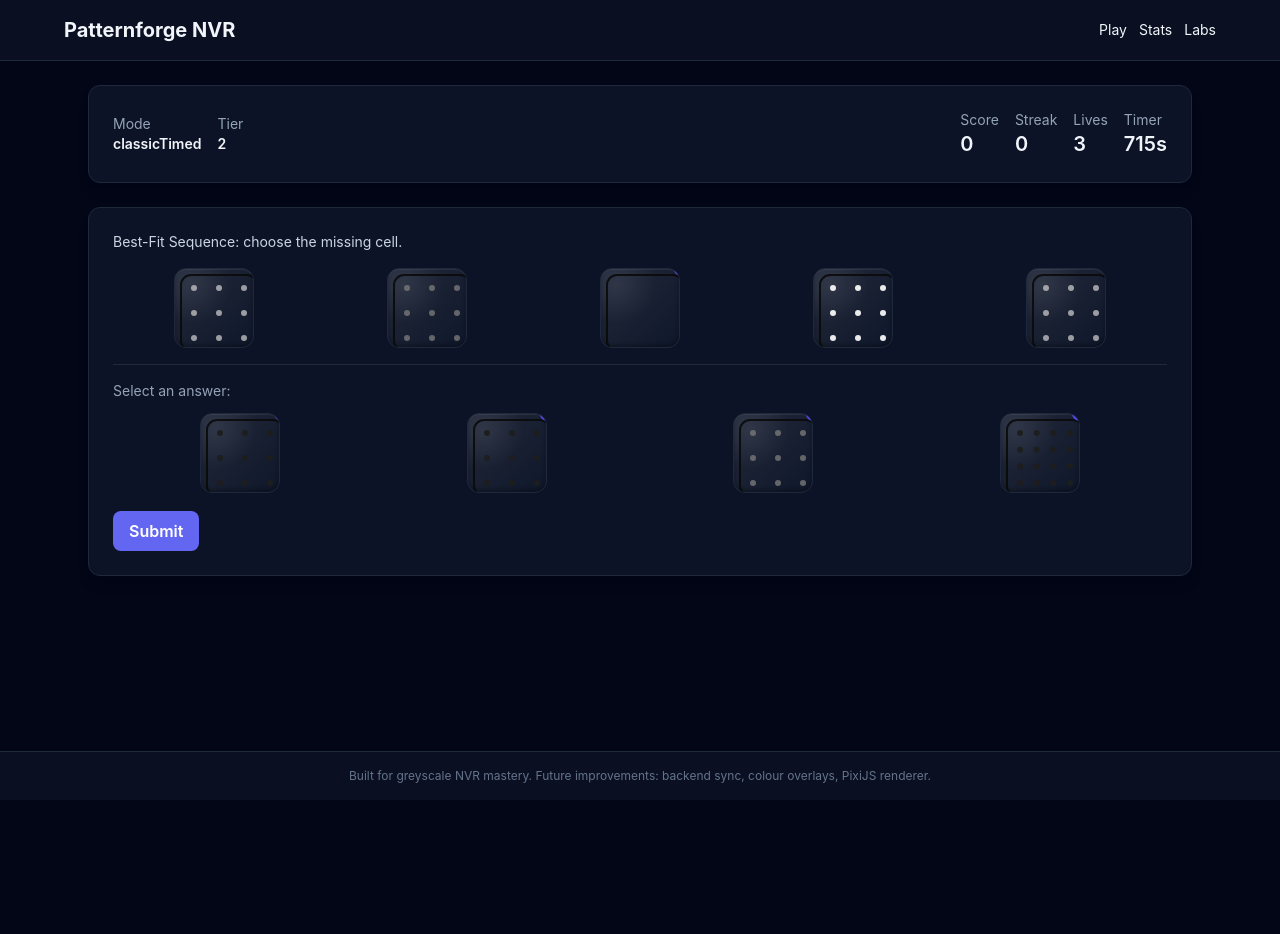
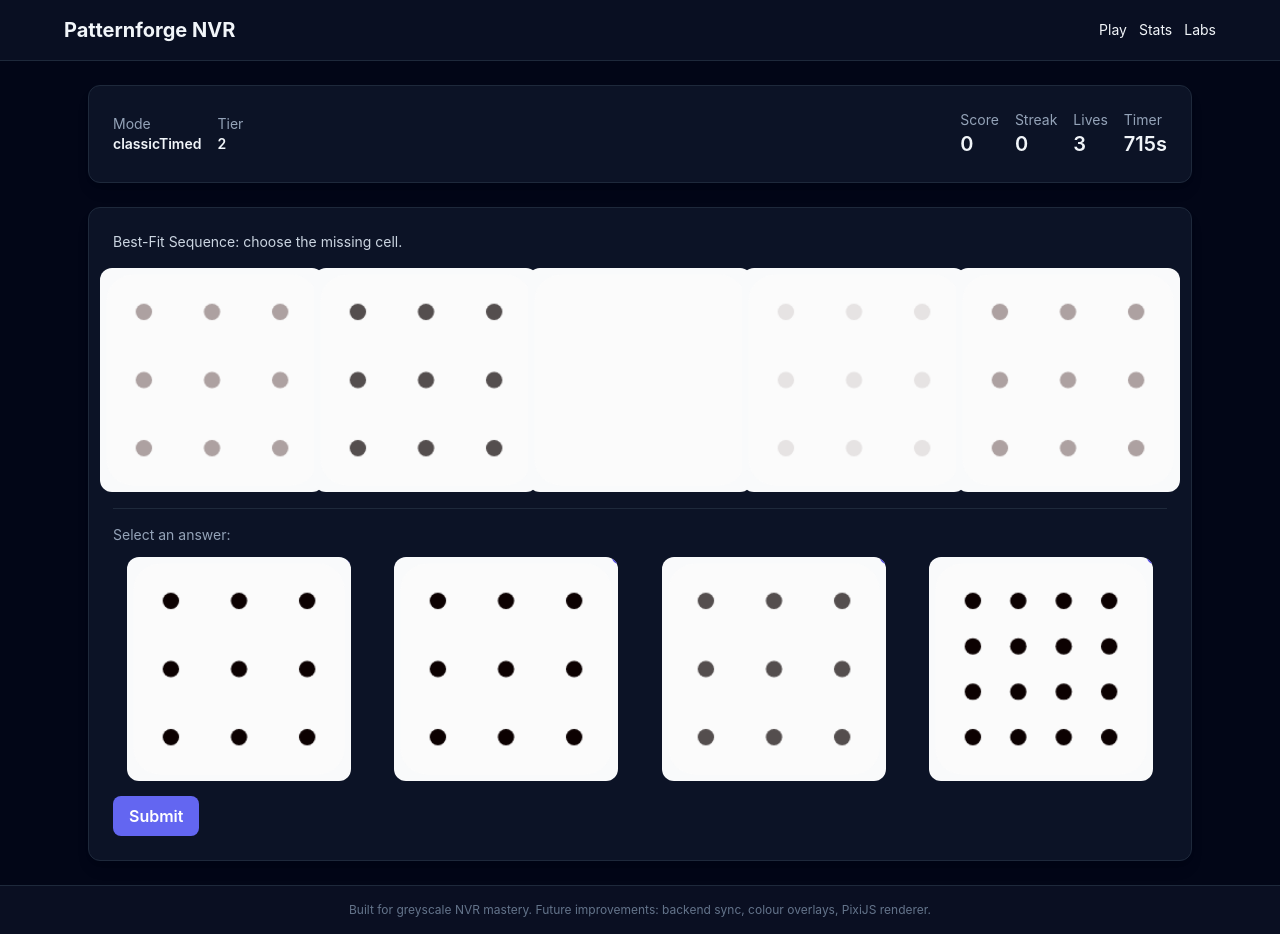
Before and after one commit to Deju2099/patternforge01, an Angular app: page /game in a window 1280 px wide. Before the commit the page ends 800 px from the top, so only its background shows below. Built offline with nearby package versions, Linux system fonts and the light colour scheme.

Commit message:
Restore spacing and highlight for puzzle cells

```diff
--- a/src/app/components/answer-grid/answer-grid.component.html
+++ b/src/app/components/answer-grid/answer-grid.component.html
@@ -1,4 +1,4 @@
-<div class="grid grid-cols-2 md:grid-cols-4 gap-3">
+<div class="grid grid-cols-2 md:grid-cols-4 gap-4">
   <button
     *ngFor="let ans of answers; let idx = index"
     class="focus:outline-none"
--- a/src/app/components/puzzle-board/puzzle-board.component.html
+++ b/src/app/components/puzzle-board/puzzle-board.component.html
@@ -1,4 +1,4 @@
-<div class="grid grid-cols-5 gap-3 justify-items-center">
+<div class="grid grid-cols-5 gap-4 justify-items-center">
   <app-puzzle-cell *ngFor="let cell of cells; let idx = index" [cell]="cell" [label]="cell ? undefined : '?'">
   </app-puzzle-cell>
 </div>
--- a/src/app/components/puzzle-cell/puzzle-cell.component.css
+++ b/src/app/components/puzzle-cell/puzzle-cell.component.css
@@ -1,3 +1,13 @@
 :host {
   display: inline-block;
 }
+
+.answer-highlight {
+  box-shadow: 0 0 0 3px #a5b4fc, 0 12px 18px rgba(0, 0, 0, 0.2);
+  transition: box-shadow 150ms ease, transform 150ms ease;
+}
+
+.answer-highlight:hover {
+  box-shadow: 0 0 0 3px #c7d2fe, 0 12px 18px rgba(0, 0, 0, 0.25);
+  transform: translateY(-1px);
+}
--- a/src/app/components/puzzle-cell/puzzle-cell.component.html
+++ b/src/app/components/puzzle-cell/puzzle-cell.component.html
@@ -1,4 +1,7 @@
-<div class="glass-cell w-20 h-20 flex items-center justify-center relative" [class.border-indigo-400]="selected">
-  <canvas #canvas width="80" height="80" class="absolute inset-1 rounded-lg"></canvas>
+<div
+  class="glass-cell puzzle-cell-size flex items-center justify-center relative p-[3px]"
+  [class.answer-highlight]="selectable && selected"
+>
+  <canvas #canvas width="200" height="200" class="block rounded-lg w-full h-full"></canvas>
   <span *ngIf="label" class="absolute -top-2 -right-2 text-[10px] bg-indigo-600 text-white rounded-full px-1">{{ label }}</span>
 </div>
--- a/src/app/core/services/motif-renderer.service.ts
+++ b/src/app/core/services/motif-renderer.service.ts
@@ -3,14 +3,15 @@ import { CellConfig } from '../models/puzzle.model';
 import { ShadeIndex } from '../models/motif.model';
 
 const SHADE_MAP: Record<ShadeIndex, string> = {
-  0: 'rgba(245,245,245,0.95)',
-  1: 'rgba(200,200,200,0.75)',
-  2: 'rgba(120,120,120,0.8)',
-  3: 'rgba(30,30,30,0.95)',
+  0: '#E6E3E3', // very light tone
+  1: '#ADA1A1', // light grey
+  2: '#544E4E', // medium grey
+  3: '#0C0101', // deep black
 };
 
 /**
- * Draws greyscale motifs into an 80x80 canvas context.
+ * Draws greyscale motifs using an 80x80 unit coordinate space, scaled to the
+ * actual canvas size for responsive rendering.
  */
 @Injectable({ providedIn: 'root' })
 export class MotifRendererService {
@@ -19,8 +20,14 @@ export class MotifRendererService {
     if (!ctx) return;
     ctx.clearRect(0, 0, canvas.width, canvas.height);
 
+    const scale = Math.min(canvas.width, canvas.height) / 80;
+    ctx.save();
+    ctx.scale(scale, scale);
     this.drawCellFrame(ctx);
-    if (!cell) return;
+    if (!cell) {
+      ctx.restore();
+      return;
+    }
 
     switch (cell.motifId) {
       case 'barStack':
@@ -45,15 +52,16 @@ export class MotifRendererService {
         this.drawDotGrid(ctx, cell);
         break;
     }
+
+    ctx.restore();
   }
 
   private drawCellFrame(ctx: CanvasRenderingContext2D): void {
     ctx.save();
-    ctx.lineWidth = 2;
-    ctx.strokeStyle = 'rgba(10,10,10,0.9)';
-    ctx.fillStyle = 'rgba(40,40,40,0.65)';
-    this.roundRect(ctx, 2, 2, 76, 76, 10);
-    ctx.stroke();
+    ctx.lineWidth = 0;
+    ctx.fillStyle = '#fbfbfb';
+    this.roundRect(ctx, 1.2, 1.2, 77.6, 77.6, 10);
+    ctx.fill();
     ctx.restore();
   }
 
@@ -119,13 +127,14 @@ export class MotifRendererService {
   private drawIsoCube(ctx: CanvasRenderingContext2D, cell: CellConfig): void {
     const { shadeIndex = 2, size = 1 } = cell.params;
     const base = 16 + size * 4;
+    const shade = Math.max(0, Math.min(3, shadeIndex)) as ShadeIndex;
+    const light = SHADE_MAP[Math.max(0, shade - 1) as ShadeIndex];
+    const medium = SHADE_MAP[shade];
+    const dark = SHADE_MAP[Math.min(3, shade + 1) as ShadeIndex];
     ctx.save();
     ctx.translate(40, 40);
-    ctx.strokeStyle = 'rgba(15,15,15,0.9)';
+    ctx.strokeStyle = medium;
     ctx.lineWidth = 1.5;
-
-    const light = SHADE_MAP[shadeIndex as ShadeIndex];
-    const dark = 'rgba(20,20,20,0.8)';
     ctx.beginPath();
     ctx.moveTo(0, -base);
     ctx.lineTo(base, -base / 2);
@@ -152,7 +161,7 @@ export class MotifRendererService {
     ctx.lineTo(-base, base / 2);
     ctx.lineTo(0, base);
     ctx.closePath();
-    ctx.fillStyle = 'rgba(80,80,80,0.8)';
+    ctx.fillStyle = medium;
     ctx.fill();
     ctx.stroke();
     ctx.restore();
--- a/src/styles.css
+++ b/src/styles.css
@@ -25,18 +25,12 @@
     position: relative;
     overflow: hidden;
     border-radius: 0.75rem; /* rounded-xl */
-    border: 1px solid #1e293b; /* slate-800 */
-    background-color: #0f172a; /* slate-900 */
-    box-shadow: inset 0 1px 1px rgba(255, 255, 255, 0.08), inset 0 -2px 4px rgba(0, 0, 0, 0.35);
-    background-image: linear-gradient(135deg, rgba(255,255,255,0.08), rgba(255,255,255,0));
+    background-color: #f9fafb; /* very light grey */
   }
 
-  .glass-cell::before {
-    content: '';
-    position: absolute;
-    inset: 0;
-    background: radial-gradient(circle at 20% 20%, rgba(255,255,255,0.08), transparent 45%);
-    pointer-events: none;
+  .puzzle-cell-size {
+    width: clamp(152px, 18vw, 224px);
+    height: clamp(152px, 18vw, 224px);
   }
 
   .app-shell {
```
